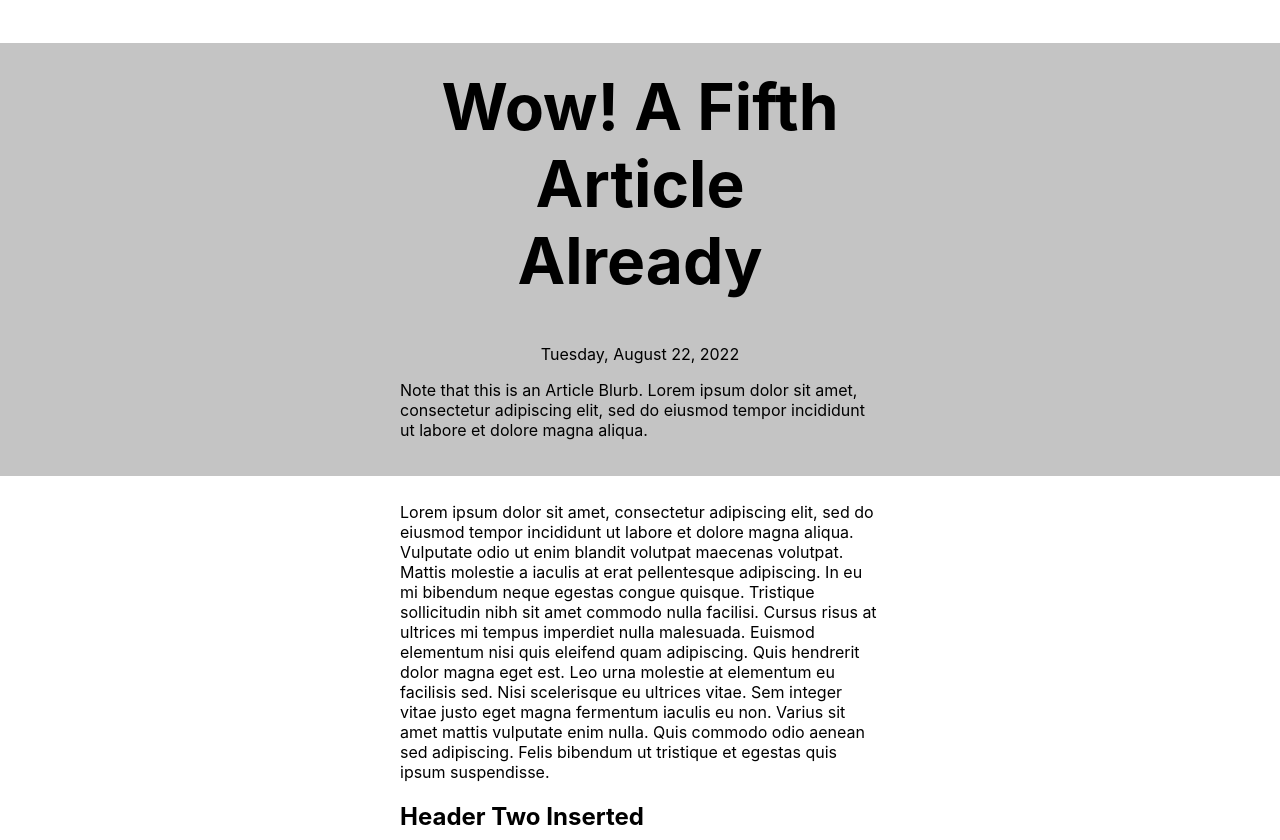
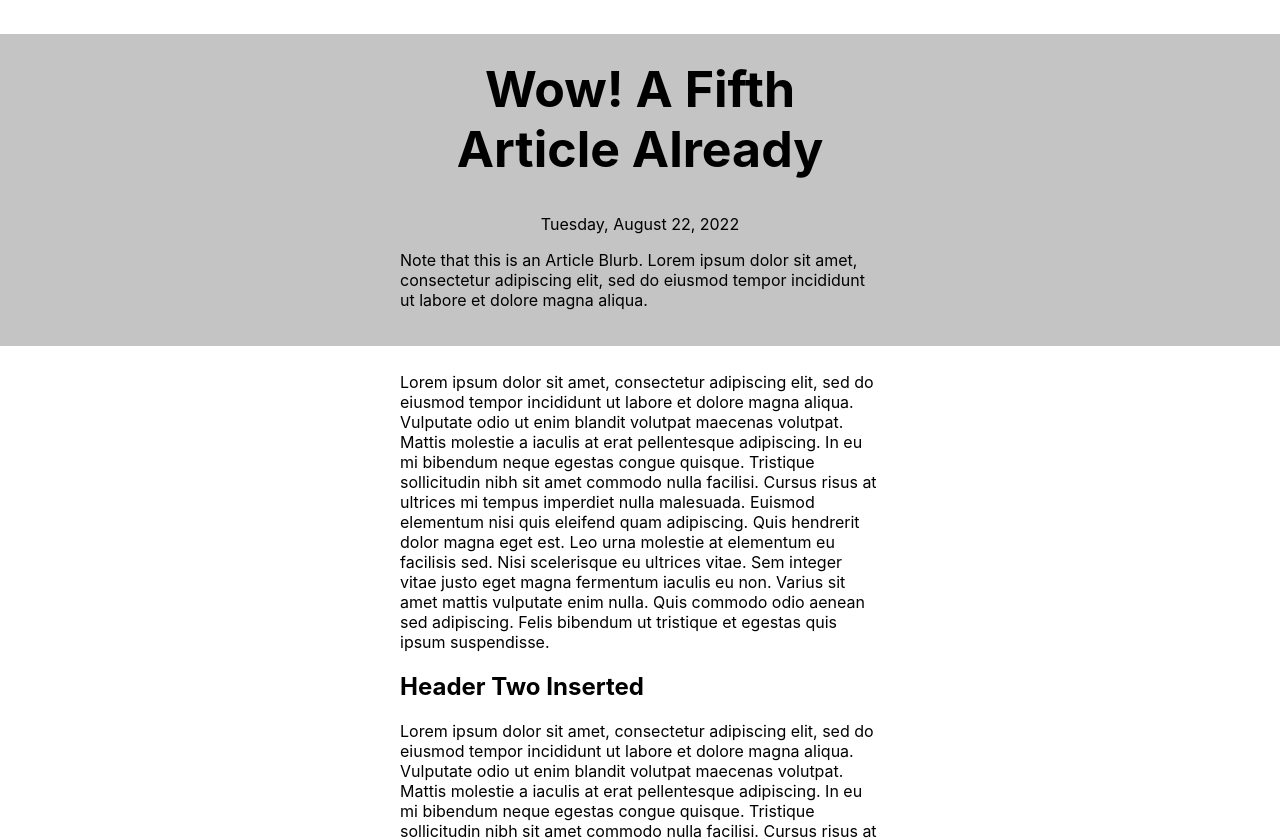
Before and after one commit to justineha/DWAfall2022-exercise-two, a React (Create React App) app: page /article/article-five in a window 1280 px wide. Shown: the top 840 px of the page. Built offline with nearby package versions, Linux system fonts and the light colour scheme.

Commit message:
changes to app.css

```diff
--- a/src/App.css
+++ b/src/App.css
@@ -5,7 +5,7 @@
 }
 
 h1 {
-    font-size: 64px;
+    font-size: 50px;
     padding: 25px;
 }
 
--- a/src/components/ArticleCard.js
+++ b/src/components/ArticleCard.js
@@ -1,6 +1,6 @@
 import React from "react";
 
-function ArticleCard( {blurb, date, imageAlt, imageSrc, title} ) {
+function ArticleCard( {blurb, date, imageAlt, imageSrc, title, id} ) {
     return (
         <div className="articleCard">
             <div className="articleCard--image">
```
